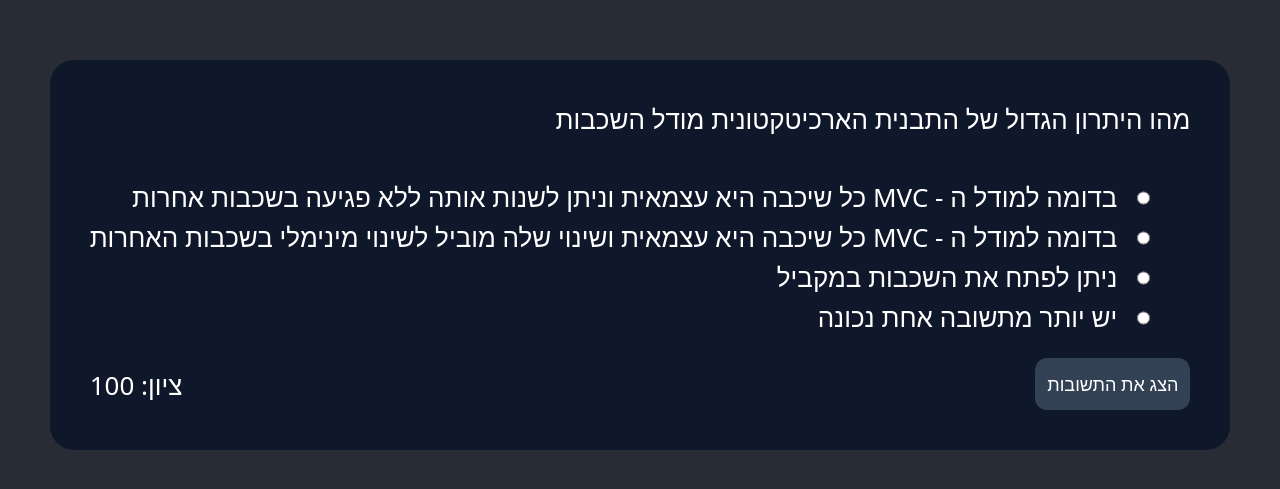
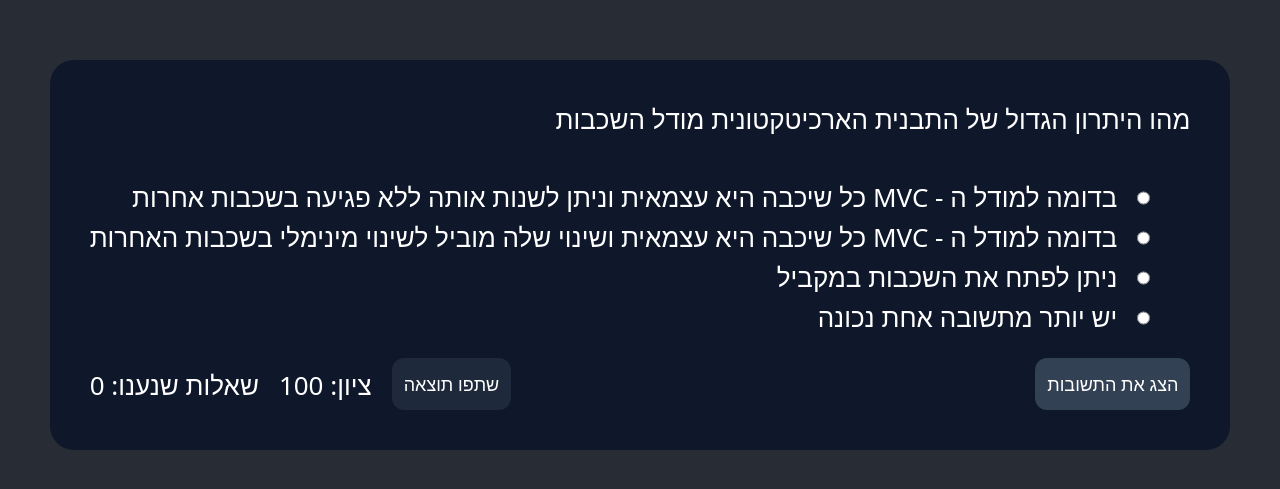
Before and after one commit to IgalKF/Academy.Quizez.ProgramEngineeringClient, a React (Create React App) app: page / in a window 1280 px wide. Shown: the part 145-634 px from the top of the page. Built offline with nearby package versions, Linux system fonts and the light colour scheme.

Commit message:
share button

```diff
--- a/package.json
+++ b/package.json
@@ -10,6 +10,7 @@
     "@types/node": "^18.7.14",
     "@types/react": "^18.0.18",
     "@types/react-dom": "^18.0.6",
+    "html-to-image": "^1.10.8",
     "react": "^18.2.0",
     "react-dom": "^18.2.0",
     "react-scripts": "5.0.1",
--- a/src/features/QuizItem/QuizItem.tsx
+++ b/src/features/QuizItem/QuizItem.tsx
@@ -1,6 +1,8 @@
 import React, { createRef, HtmlHTMLAttributes, useEffect, useRef } from "react";
 import { useState } from "react";
 import { Option, x } from '../../data/program-engineering-data';
+import * as htmlToImage from 'html-to-image';
+import { toPng } from 'html-to-image';
 
 const QuizItem = () => {
 
@@ -8,9 +10,36 @@
     const [showResults, setShowResults] = useState(false);
     const [selectedId, setSelectedId] = useState<Option>({ answer: '', right: false });
     const [scoreCount, setScoreCount] = useState<number>(1);
+    const ref = createRef<HTMLDivElement>();
+
+    const createImage = () => {
+        console.log(ref.current);
+
+        if (ref.current) {
+            htmlToImage.toPng(ref.current)
+                .then(function (dataUrl) {
+                    const file = new File(
+                        [dataUrl],
+                        'meme.jpg',
+                        {
+                          type: "image/jpeg",
+                          lastModified: new Date().getTime()
+                        }
+                     )
+                    // window.open('whatsapp://send?text='+encodeURIComponent(dataUrl));
+                    const shareData = {
+                        files: [file],
+                      };
+                    navigator.share(shareData);
+                })
+                .catch(function (error) {
+                    console.error('oops, something went wrong!', error);
+                });
+        }
+    }
 
     return (
-        <div className="bg-slate-900 p-10 rounded-3xl">
+        <div className="bg-slate-900 p-10 rounded-3xl" ref={ref}>
             <div className="text-right font-sans" style={{ direction: 'rtl' }}>
                 <form>
                     <h6>{x[index].question}</h6>
@@ -20,8 +49,8 @@
                         <div key={i} className="flex">
                             {showResults ?
                                 a.right ?
-                                    <img className="h-6 m-2" src="Sign-check-icon.png" />
-                                    : <img className="h-6 m-2" src="x-10366.svg" />
+                                    <img alt="יעני תשובה נכונה לפי ה-PDF" className="h-6 m-2" src="Sign-check-icon.png" />
+                                    : <img alt="וואלה טעות" className="h-6 m-2" src="x-10366.svg" />
                                 : <div className="h-6 w-6 m-2" />}
                             <input checked={a.answer === selectedId.answer} onChange={(e) => { setSelectedId(a) }} name={`${index}`} className="ml-5 radio" id={a.answer + i} type='radio' />
                             <label htmlFor={a.answer + i}>{a.answer}</label>
@@ -33,7 +62,9 @@
                     ? <button className="bg-slate-500 p-3 text-lg mt-5 rounded-xl" onClick={() => { setShowResults(!showResults); setIndex(index + 1); setSelectedId({ answer: '', right: false }); }}>המשך לשאלה הבאה</button>
                     : <button disabled={selectedId.answer === ''} className="bg-slate-700 p-3 text-lg mt-5 rounded-xl" onClick={() => { setShowResults(!showResults); if (selectedId.right) setScoreCount(x => x + 1); }}>הצג את התשובות</button>
                 }
-                <div className="float-left mt-7">{!showResults ?'ציון: ' + Math.floor(scoreCount / (index + 1) * 100) : '...'}</div>
+                <div className="float-left mt-7 mr-5">{!showResults ? <div>שאלות שנענו: {index}</div> : '...'}</div>
+                <div className="float-left mt-7">{!showResults ? 'ציון: ' + Math.floor(scoreCount / (index + 1) * 100) : '...'}</div>
+                <button onClick={createImage} className="float-left bg-slate-800 p-3 text-lg mt-5 ml-5 mr-5 rounded-xl">שתפו תוצאה</button>
             </div>
         </div>
     )
```
Also changed, not shown: 1 other file (tests, documents, lock files or other folders).
